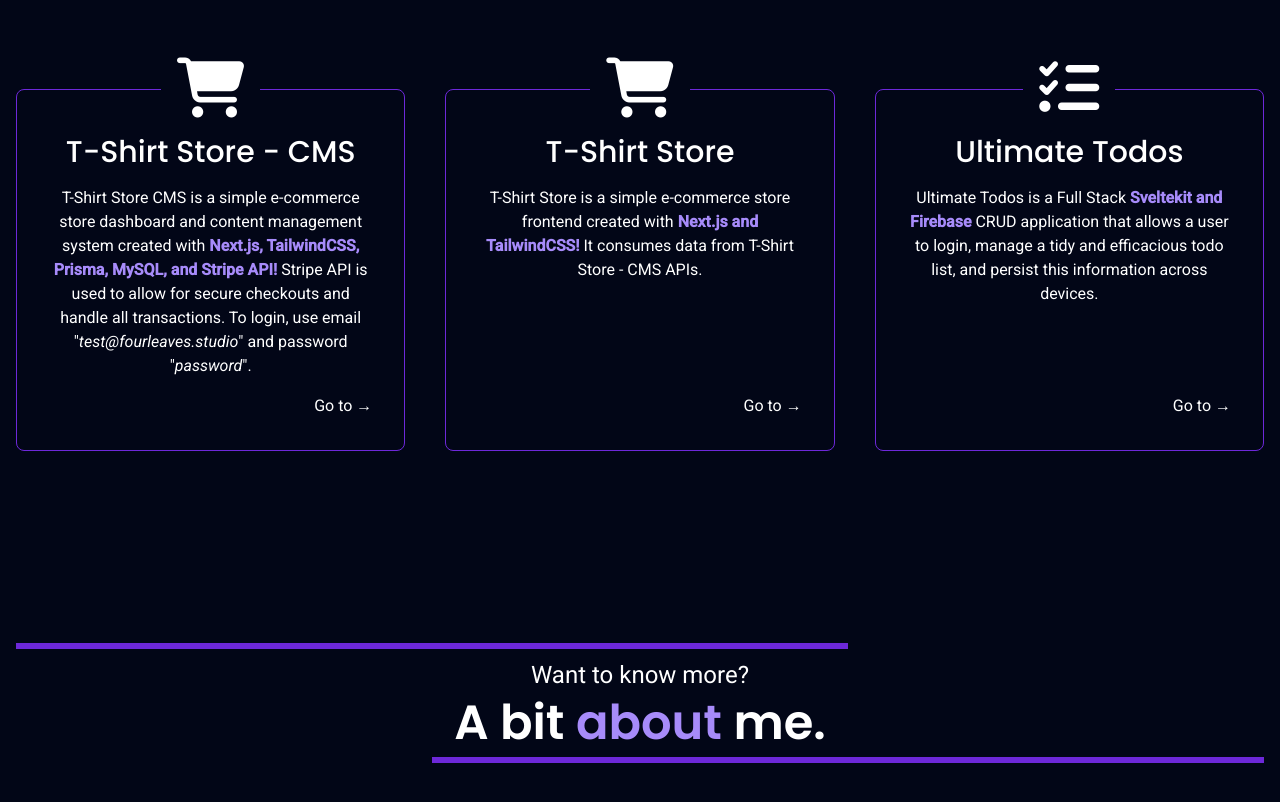
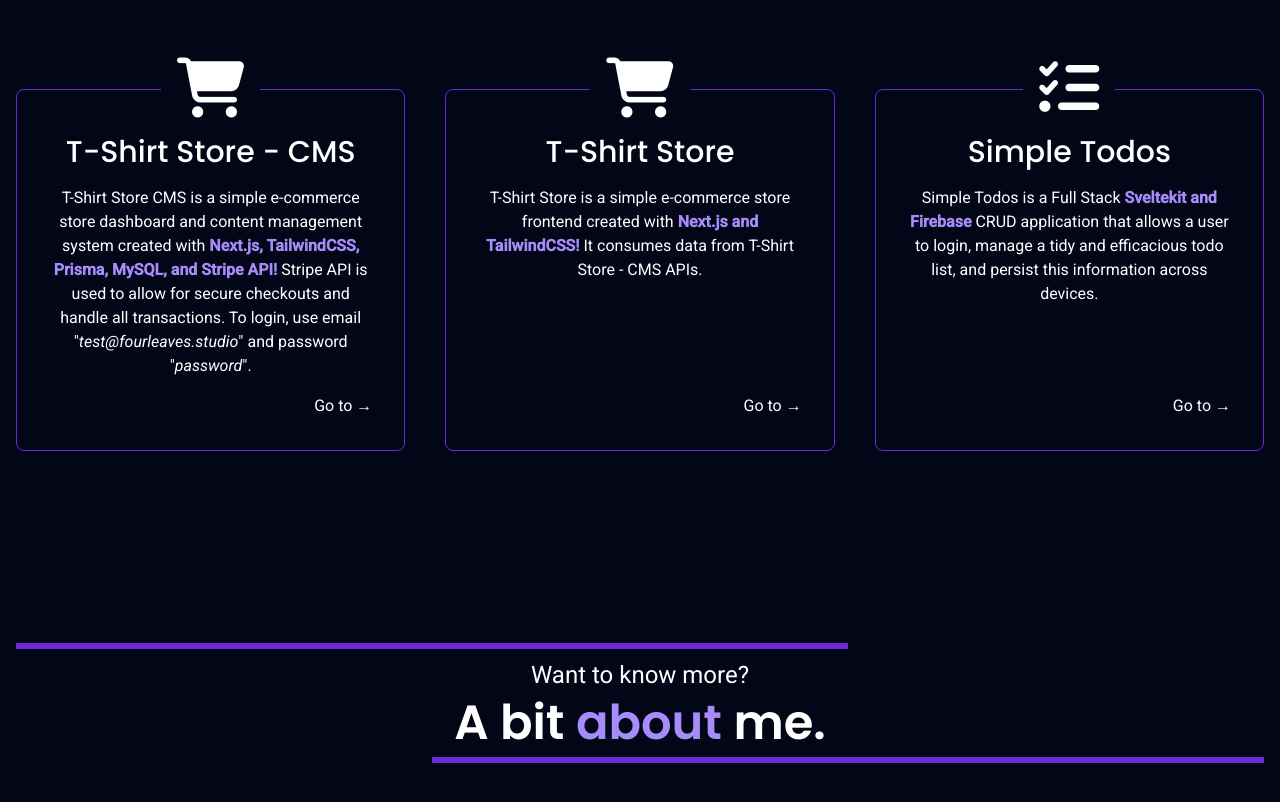
Before and after one commit to tigaron/portofolio-svelte, a SvelteKit app: page / in a window 1280 px wide. Shown: the part 960-1762 px from the top of the page. Built offline with nearby package versions, Linux system fonts and the light colour scheme.

Commit message:
fix: update project todos

```diff
--- a/src/components/Main.svelte
+++ b/src/components/Main.svelte
@@ -18,11 +18,11 @@
 				'<p>T-Shirt Store is a simple e-commerce store frontend created with <strong class="text-violet-400">Next.js and TailwindCSS!</strong> It consumes data from T-Shirt Store - CMS APIs.</p>'
 		},
 		{
-			name: 'Ultimate Todos',
+			name: 'Simple Todos',
 			icon: 'fa-solid fa-list-check',
-			href: '#todos',
+			href: 'https://todos.fourleaves.studio/',
 			content:
-				'<p>Ultimate Todos is a Full Stack <strong class="text-violet-400">Sveltekit and Firebase</strong> CRUD application that allows a user to login, manage a tidy and efficacious todo list, and persist this information across devices.</p>'
+				'<p>Simple Todos is a Full Stack <strong class="text-violet-400">Sveltekit and Firebase</strong> CRUD application that allows a user to login, manage a tidy and efficacious todo list, and persist this information across devices.</p>'
 		},
 	];
 
```
